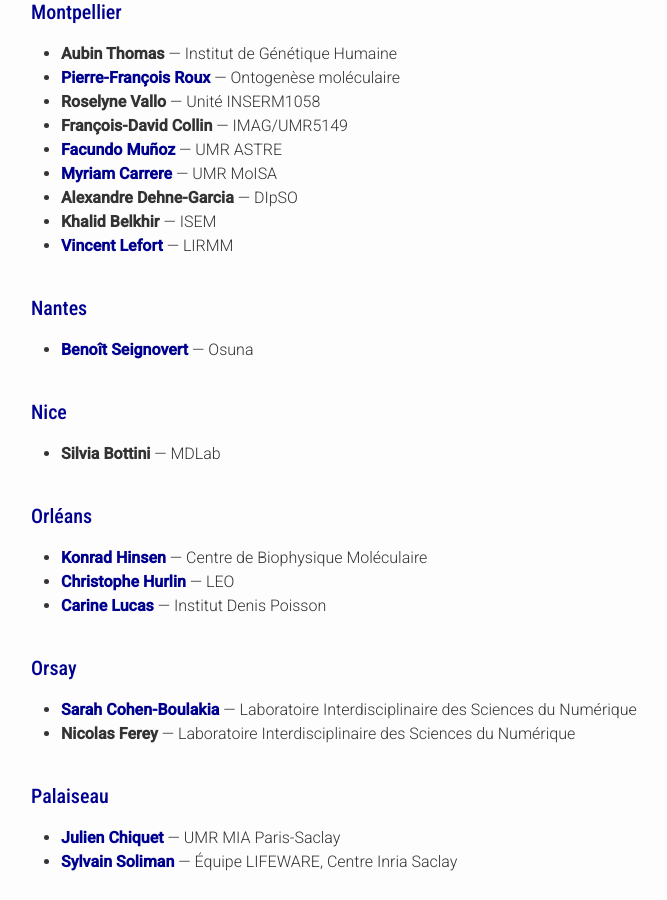
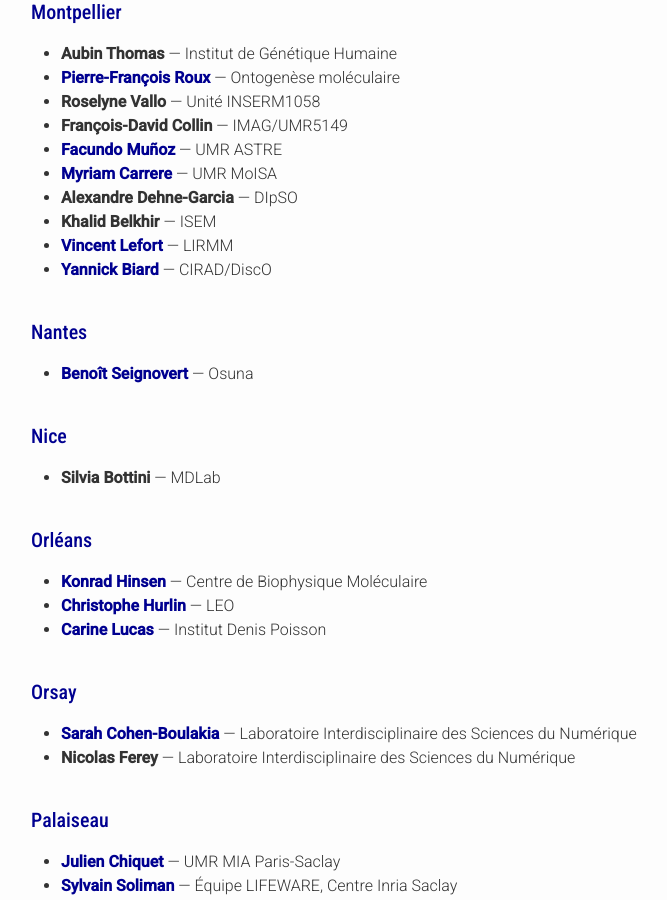
Before and after one commit to FR-RN/FR-RN, a Jekyll site: the page built from community.md, in a window 1280 px wide and 900 px high, scrolled down 2594 px. Shown: the whole window, without its empty margins (239-906 px from the left). Built offline with Jekyll 4.4.1, drawn with Linux system fonts in a browser that asks for light colours; some web fonts are replaced.

Commit message:
Added Yannick Biard

```diff
--- a/_data/members.yaml
+++ b/_data/members.yaml
@@ -458,3 +458,7 @@
   url: https://orcid.org/0000-0001-6533-275X
   city: Nantes
   lab: Osuna
+- name: Yannick Biard
+  url: https://partage-connaissances.cirad.fr/
+  lab: CIRAD/DiscO
+  city: Montpellier
```
